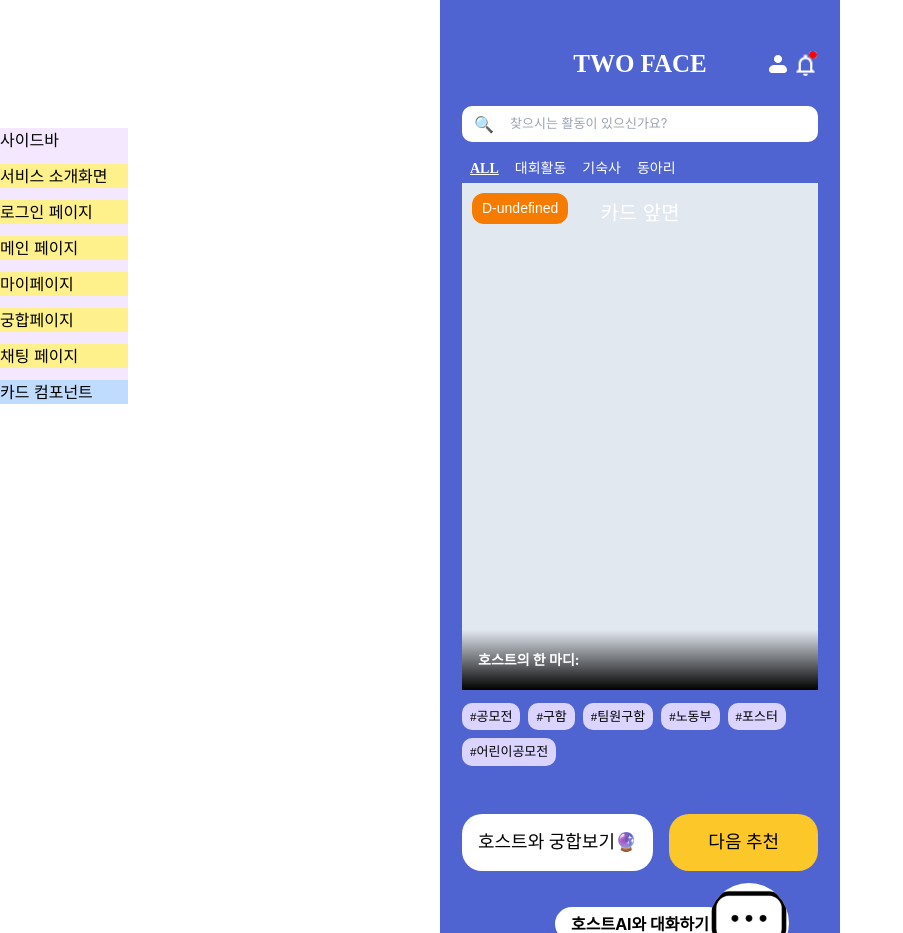
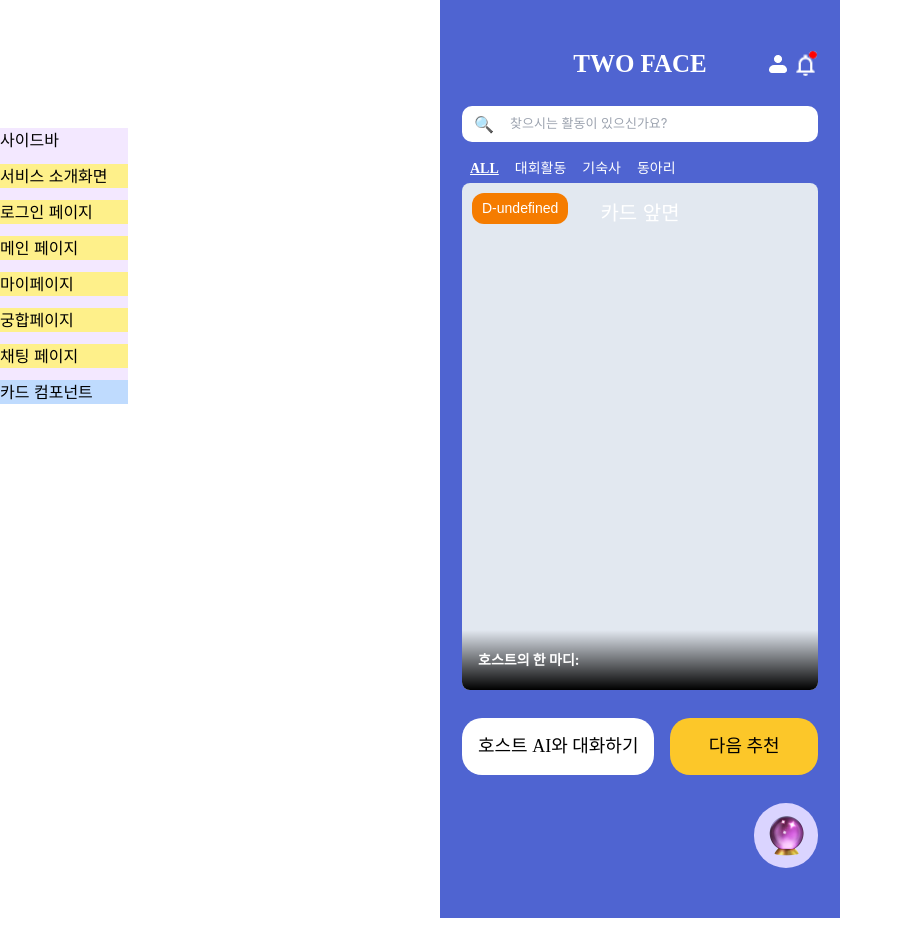
Before and after one commit to Surfurtone/Surfurtone_FrontEnd, a React (Create React App) app: page /page2 in a window 1280 px wide. Shown: the whole page, without its empty margins (0-903 px from the left). Built offline with nearby package versions, Linux system fonts and the light colour scheme; a web font is replaced by a local one.

Commit message:
메인 페이지 수정 버전 퍼블리싱

```diff
--- a/src/components/CardFlip.js
+++ b/src/components/CardFlip.js
@@ -17,17 +17,18 @@ const CardFlip = ({ Dday, host }) => {
       <div className="card-face card-front">
         <div className="d-day z-10">{`D-${Dday}`}</div>
 
-        <div className="card-content w-full h-full bg-slate-200">
+        <div className="card-content w-full h-full bg-slate-200 rounded-lg">
           <div className="text-xl">카드 앞면</div>
         </div>
 
-        <div className="absolute bottom-0 w-full host-message h-[60px] bg-black items-center px-4 flex text-[16px] font-bold">
+        <div className="absolute bottom-0 w-full host-message h-[60px] bg-black items-center px-4 flex text-[16px] font-bold rounded-b-lg">
           <div className="text-sm ">호스트의 한 마디: {host}</div>
         </div>
       </div>
 
       {/* 카드 뒷면 */}
       <div className="card-face card-back">
+        <div className="d-day z-10">{`D-${Dday}`}</div>
         <div className="card-content">
           <div className="text-xl">카드 뒷면</div>
           <div className="text-sm">D-day: {Dday}</div>
--- a/src/pages/Page2.js
+++ b/src/pages/Page2.js
@@ -5,6 +5,7 @@ import norification from '../assets/imgs/Page2/notification.png'
 import CardFlip from '../components/CardFlip'
 import Chat from '../assets/imgs/Page2/Chat.svg'
 import HostModal from '../components/HostModal'
+import compatibility from '../assets/imgs/Page2/compatibility.png'
 
 const Page2 = () => {
   // 현재 선택된 카테고리를 추적하는 state
@@ -25,16 +26,6 @@ const Page2 = () => {
 
   // 카테고리 버튼들을 배열로 정의
   const categories = ['ALL', '대회활동', '기숙사', '동아리']
-
-  // 태그들을 배열로 정의
-  const tags = [
-    '#공모전',
-    '#구함',
-    '#팀원구함',
-    '#노동부',
-    '#포스터',
-    '#어린이공모전',
-  ]
 
   return (
     <div className="flex min-h-screen justify-center">
@@ -93,46 +84,26 @@ const Page2 = () => {
           {/* 카드 콘텐츠 */}
           <CardFlip />
 
-          {/* 태그 */}
-          <div className="flex flex-wrap mb-[12px] font-Pretendard justify-start gap-2 font-medium text-[13px] text-black mt-[13px]">
-            {tags.map((tag, index) => (
-              <div
-                key={index}
-                className="flex items-center justify-center px-[8px] py-[4px] box-border rounded-[10px] bg-[#DAD4FF]"
-              >
-                {tag}
-              </div>
-            ))}
-          </div>
-
           {/* 버튼 */}
-          <div className="flex gap-4 flex-3 mb-[12px] justify-start items-center font-Pretendard font-medium text-[18px] text-black mt-[36px]">
-            <button
+          <div className="flex gap-4 flex-3 justify-start items-center font-Pretendard font-medium text-[18px] text-black my-7">
+            <Link
               className="flex-2 h-[57px] flex items-center justify-center px-4 box-border rounded-[20px] bg-white"
-              onClick={openModal} // 버튼 클릭 시 모달 열기
+              to="/page4"
             >
-              호스트와 궁합보기🔮
-            </button>
+              호스트 AI와 대화하기
+            </Link>
 
             <button className="flex-1 h-[57px] flex items-center justify-center px-4 box-border rounded-[20px] bg-[#FCC729]">
               다음 추천
             </button>
           </div>
-        </div>
 
-        {/* 하단 '호스트AI와 대화하기' 부분 */}
-        <div className="absolute bottom-[-0.5rem] left-1/2 transform -translate-x-1/2">
-          <Link
-            to="/chatPage"
-            className="flex px-[1rem] py-[0.3rem] bg-white rounded-[5rem] shadow-xl font-bold"
-          >
-            호스트AI와 대화하기
-            <img
-              src={Chat}
-              alt="Chat"
-              className="w-[5rem] h-[5rem] bg-white absolute top-[-1.5rem] right-[-4rem] aspect-square border-white rounded-[50%] flex items-center justify-center"
-            />
-          </Link>
+          <div className="relative self-end flex justify-center h-[65px] p-3 bg-[#DAD4FF] rounded-full cursor-pointer group">
+            <img src={compatibility} alt="" className="relative z-20" />
+            <div className="absolute left-[-9rem] top-1/4 bg-[#DAD4FF] px-5 py-1 rounded-l-full font-medium transform translate-x-10 opacity-0 transition-all duration-500 ease-in-out group-hover:translate-x-0 group-hover:opacity-100 z-10">
+              호스트와 궁합보기
+            </div>
+          </div>
         </div>
       </div>
       {/* 모달이 열려 있을 때만 Modal 컴포넌트를 렌더링 */}
```
Also changed, not shown: src/assets/imgs/Page2/compatibility.png (added).
